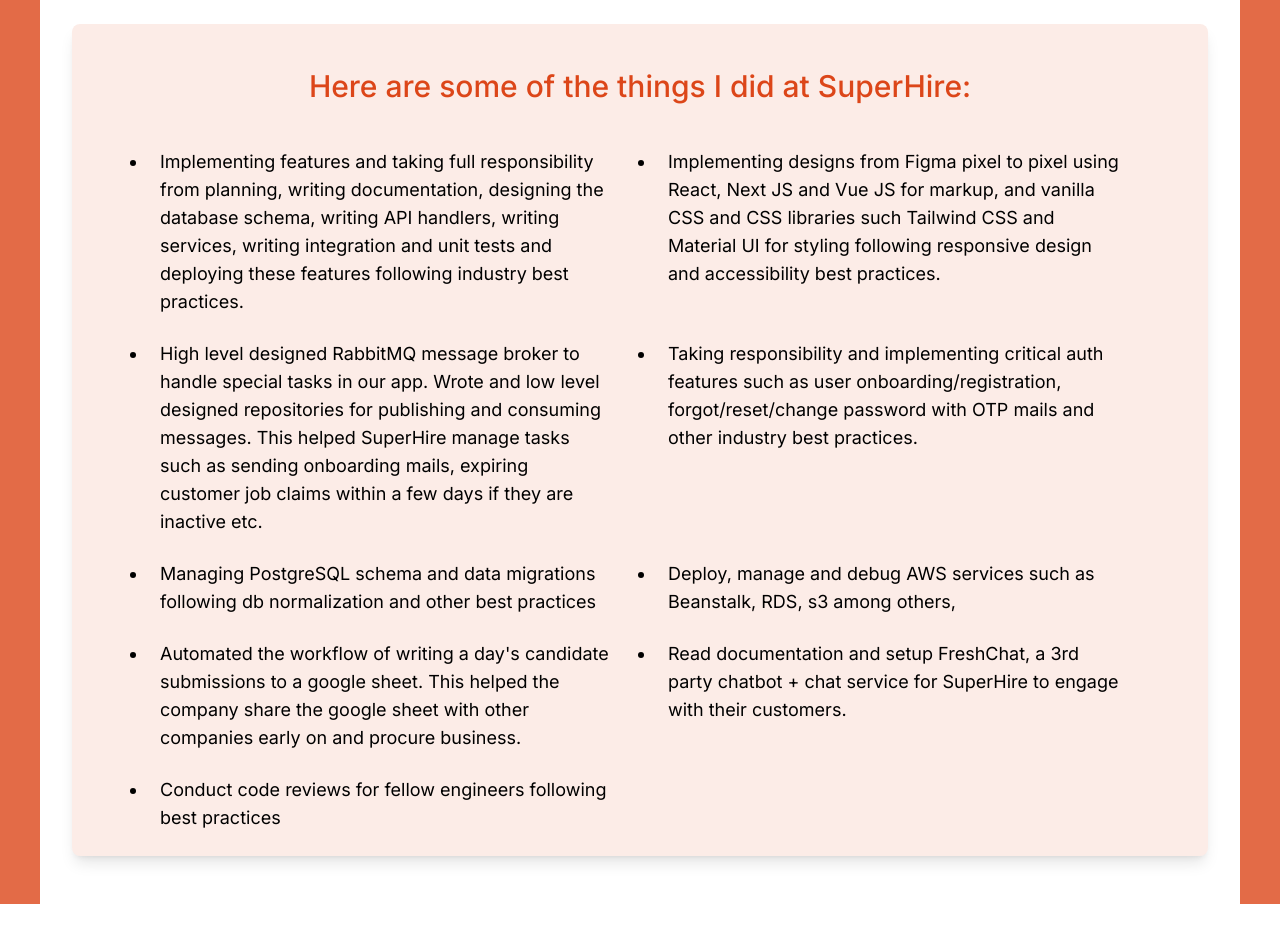
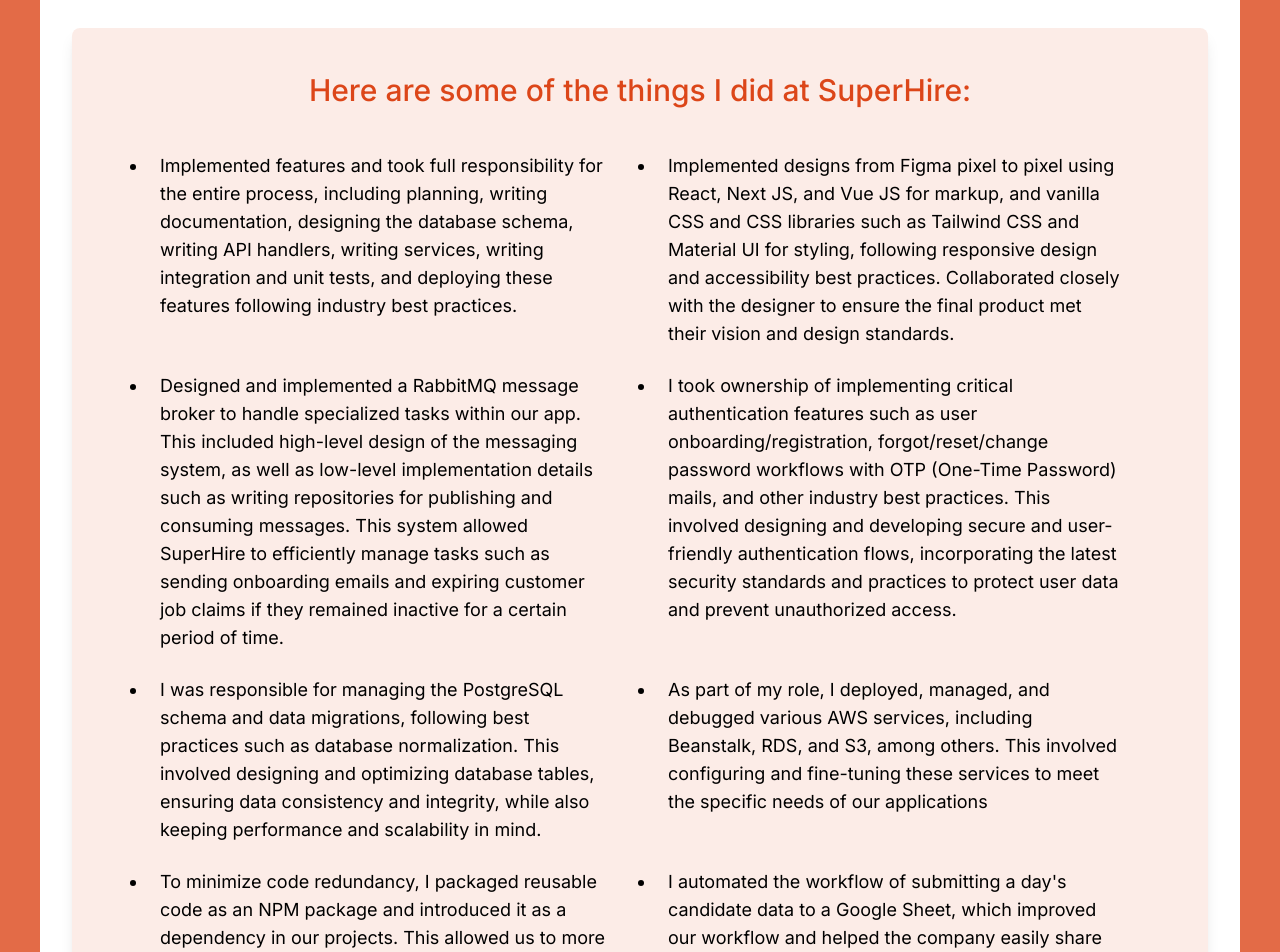
Before and after one commit to SamroodAli/portfolio-website, a Next.js app: page / in a window 1280 px wide. Shown: the part 1140-2092 px from the top of the page. Before the commit the page ends 2044 px from the top, so only its background shows below. Built offline with nearby package versions, Linux system fonts and the light colour scheme.

Commit message:
feat: fix typos and improve experience item descriptions

```diff
--- a/components/EducationSection.tsx
+++ b/components/EducationSection.tsx
@@ -13,7 +13,7 @@
         <li>
           <Paragraph>
             Despite beginning my career as a
-            <TextSpan> Chartered accountancy student</TextSpan> , I made a
+            <TextSpan> Chartered accountancy student,</TextSpan> I made a
             transition to become a software engineer and have since been
             dedicated to the craft.
             <TextSpan> I taught myself to code</TextSpan> with the book
@@ -39,8 +39,8 @@
             </LinkTextSpan>{" "}
             <TextSpan>, a one year </TextSpan>
             Full-Stack
-            <TextSpan> online coding boot-camp</TextSpan>, which equipped me
-            with the latest programming skills, modern development tools, and
+            <TextSpan> online coding boot-camp,</TextSpan>which equipped me with
+            the latest programming skills, modern development tools, and
             industry-standard methodologies.
           </Paragraph>
         </li>
--- a/components/ExperienceSection.tsx
+++ b/components/ExperienceSection.tsx
@@ -4,47 +4,73 @@
 
 const experienceListItems = [
   <>
-    Implementing features and taking full responsibility from planning, writing
-    documentation, designing the database schema, writing API handlers, writing
-    services, writing integration and unit tests and deploying these features
-    following industry best practices.
+    Implemented features and took full responsibility for the entire process,
+    including planning, writing documentation, designing the database schema,
+    writing API handlers, writing services, writing integration and unit tests,
+    and deploying these features following industry best practices.
   </>,
   <>
-    Implementing designs from Figma pixel to pixel using React, Next JS and Vue
-    JS for markup, and vanilla CSS and CSS libraries such Tailwind CSS and
-    Material UI for styling following responsive design and accessibility best
-    practices.
+    Implemented designs from Figma pixel to pixel using React, Next JS, and Vue
+    JS for markup, and vanilla CSS and CSS libraries such as Tailwind CSS and
+    Material UI for styling, following responsive design and accessibility best
+    practices. Collaborated closely with the designer to ensure the final
+    product met their vision and design standards.
   </>,
   <>
-    High level designed RabbitMQ message broker to handle special tasks in our
-    app. Wrote and low level designed repositories for publishing and consuming
-    messages. This helped SuperHire manage tasks such as sending onboarding
-    mails, expiring customer job claims within a few days if they are inactive
-    etc.
+    Designed and implemented a RabbitMQ message broker to handle specialized
+    tasks within our app. This included high-level design of the messaging
+    system, as well as low-level implementation details such as writing
+    repositories for publishing and consuming messages. This system allowed
+    SuperHire to efficiently manage tasks such as sending onboarding emails and
+    expiring customer job claims if they remained inactive for a certain period
+    of time.
   </>,
   <>
-    Taking responsibility and implementing critical auth features such as user
-    onboarding/registration, forgot/reset/change password with OTP mails and
-    other industry best practices.
+    I took ownership of implementing critical authentication features such as
+    user onboarding/registration, forgot/reset/change password workflows with
+    OTP (One-Time Password) mails, and other industry best practices. This
+    involved designing and developing secure and user-friendly authentication
+    flows, incorporating the latest security standards and practices to protect
+    user data and prevent unauthorized access.
   </>,
   <>
-    Managing PostgreSQL schema and data migrations following db normalization
-    and other best practices
+    I was responsible for managing the PostgreSQL schema and data migrations,
+    following best practices such as database normalization. This involved
+    designing and optimizing database tables, ensuring data consistency and
+    integrity, while also keeping performance and scalability in mind.
   </>,
   <>
-    Deploy, manage and debug AWS services such as Beanstalk, RDS, s3 among
-    others,
+    As part of my role, I deployed, managed, and debugged various AWS services,
+    including Beanstalk, RDS, and S3, among others. This involved configuring
+    and fine-tuning these services to meet the specific needs of our
+    applications
   </>,
   <>
-    Automated the workflow of writing a day&apos;s candidate submissions to a
-    google sheet. This helped the company share the google sheet with other
-    companies early on and procure business.
+    To minimize code redundancy, I packaged reusable code as an NPM package and
+    introduced it as a dependency in our projects. This allowed us to more
+    efficiently manage dependencies and reduce the amount of duplicate code in
+    our codebase.
   </>,
   <>
-    Read documentation and setup FreshChat, a 3rd party chatbot + chat service
-    for SuperHire to engage with their customers.
+    I automated the workflow of submitting a day&apos;s candidate data to a
+    Google Sheet, which improved our workflow and helped the company easily
+    share the Google Sheet with other businesses to procure more business
+    opportunities.
   </>,
-  <>Conduct code reviews for fellow engineers following best practices</>,
+  <>
+    I was responsible for reading the documentation and setting up FreshChat, a
+    3rd party chatbot and chat service, to enable SuperHire to engage with its
+    customers in real-time. This involved configuring the system and integrating
+    it with our website, allowing us to provide efficient and effective customer
+    service.
+  </>,
+  <>
+    I conducted code reviews for fellow engineers following best practices,
+    while always striving to be empathetic and caring towards my teammates. I
+    believe that providing constructive feedback in a supportive and considerate
+    manner helps to build stronger relationships, improve team dynamics, and
+    ultimately leads to higher quality code.
+  </>,
 ];
 
 export const ExperienceSection = () => {
```
